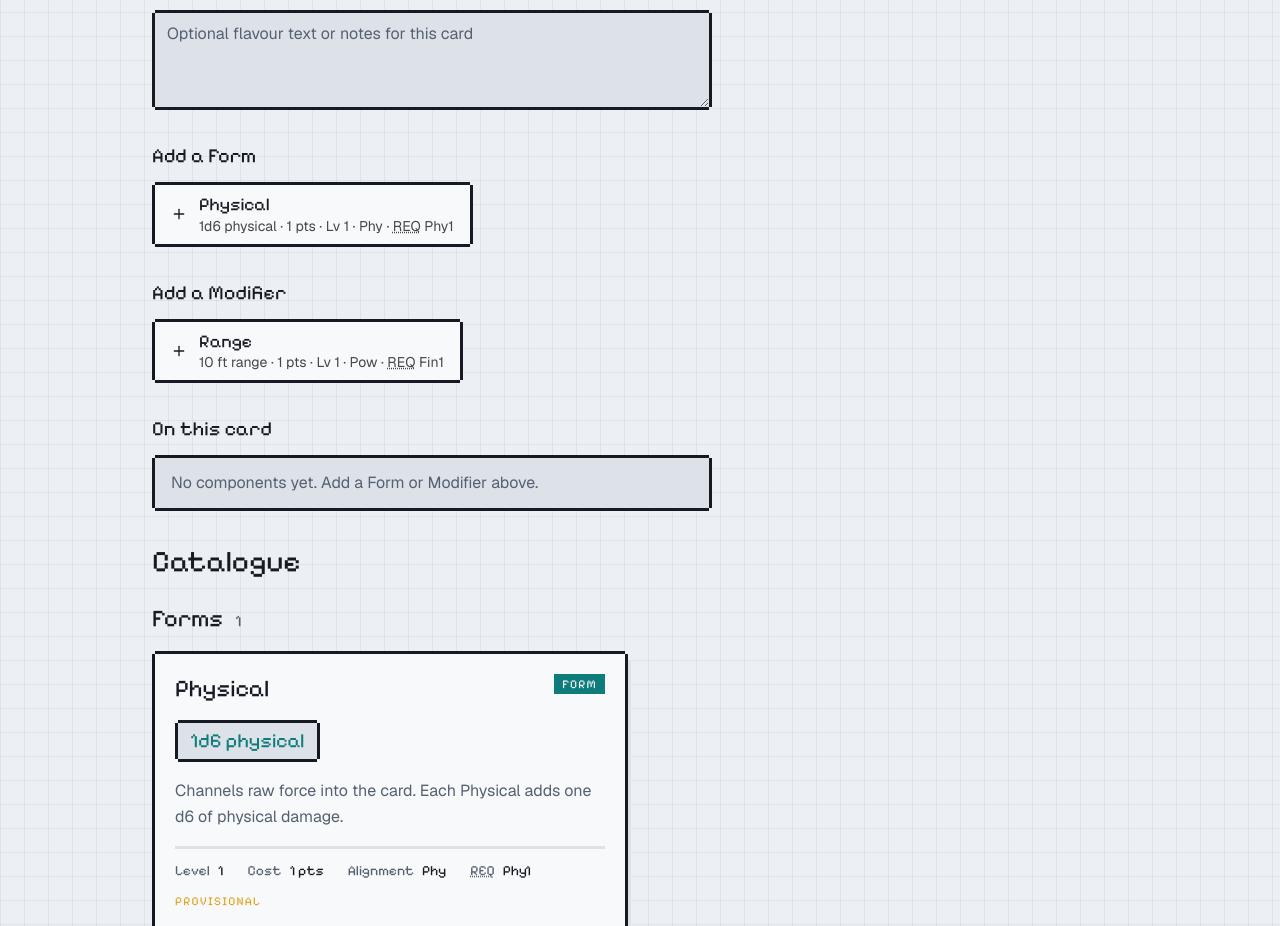
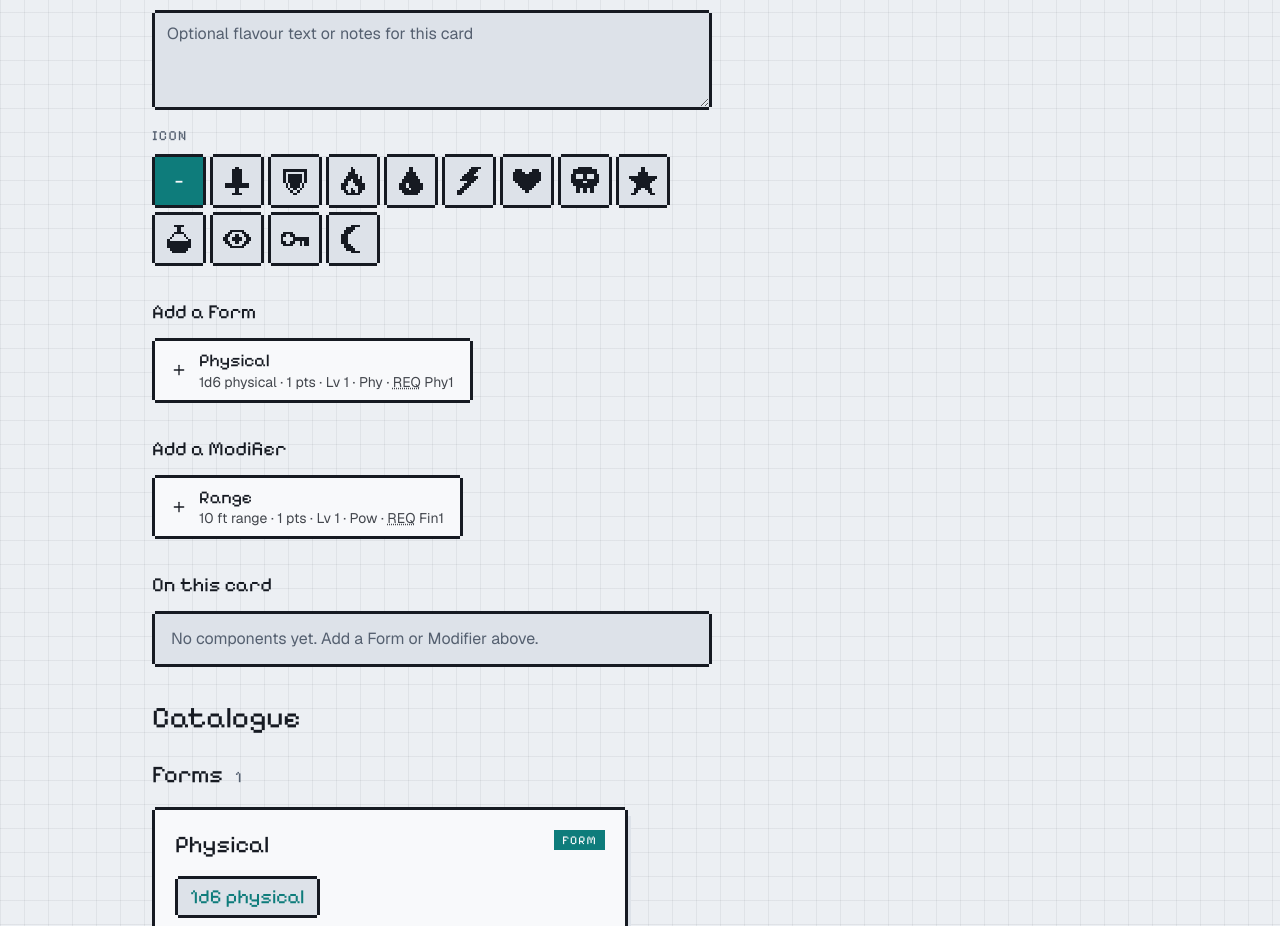
Before and after one commit to Kyallface/Towers-RPG-Beta, a Next.js app: page /cards/new in a window 1280 px wide. Shown: the part 900-1826 px from the top of the page. Built offline with nearby package versions, Linux system fonts and the light colour scheme.

Commit message:
Add pixel-art card icons (#26)

```diff
--- a/components/cards/card-builder.tsx
+++ b/components/cards/card-builder.tsx
@@ -14,6 +14,7 @@ import { MAX_CARD_DESCRIPTION_LENGTH, MAX_CARD_NAME_LENGTH } from '@/lib/cards/s
 import { PixelButton } from '@/components/pixel-button'
 import { ComponentPicker } from './component-picker'
 import { DraftComponents } from './draft-components'
+import { IconPicker } from './icon-picker'
 import { ResolvedCard } from './resolved-card'
 
 export function CardBuilder({ data }: { data: CatalogueData }) {
@@ -24,6 +25,7 @@ export function CardBuilder({ data }: { data: CatalogueData }) {
   const [draft, setDraft] = useState<CardDraft>(EMPTY_DRAFT)
   const [name, setName] = useState('')
   const [description, setDescription] = useState('')
+  const [icon, setIcon] = useState('')
   const [notice, setNotice] = useState<string | null>(null)
   const [isSaving, startSaving] = useTransition()
 
@@ -46,11 +48,12 @@ export function CardBuilder({ data }: { data: CatalogueData }) {
     apply({ ok: true, draft: EMPTY_DRAFT })
     setName('')
     setDescription('')
+    setIcon('')
   }
 
   function handleSave() {
     startSaving(async () => {
-      const result = await saveCard(name, description, [...draft.componentIds])
+      const result = await saveCard(name, description, [...draft.componentIds], icon || undefined)
       if (!result.ok) {
         setNotice(result.message)
         return
@@ -110,6 +113,7 @@ export function CardBuilder({ data }: { data: CatalogueData }) {
               className="pixel-frame m-[3px] resize-y bg-muted px-3 py-2 leading-relaxed text-foreground placeholder:text-muted-foreground focus-visible:outline-[3px] focus-visible:outline-offset-2 focus-visible:outline-ring"
             />
           </div>
+          <IconPicker value={icon} onChange={setIcon} />
         </fieldset>
         <ComponentPicker
           type="Form"
@@ -143,7 +147,7 @@ export function CardBuilder({ data }: { data: CatalogueData }) {
             type="button"
             variant="secondary"
             onClick={handleClear}
-            disabled={draft.componentIds.length === 0 && name.length === 0 && description.length === 0}
+            disabled={draft.componentIds.length === 0 && name.length === 0 && description.length === 0 && icon === ''}
           >
             <Eraser aria-hidden="true" className="size-5" />
             Clear
@@ -162,6 +166,7 @@ export function CardBuilder({ data }: { data: CatalogueData }) {
           resolution={resolution}
           title={name.trim() || 'Resolved card'}
           description={description.trim() || undefined}
+          icon={icon || undefined}
         />
       </div>
     </div>
--- /dev/null
+++ b/components/cards/icon-picker.tsx
@@ -0,0 +1,47 @@
+'use client'
+
+import { useId } from 'react'
+import { PIXEL_ICONS } from '@/lib/cards/icons'
+import { PixelIconGlyph } from './pixel-icon'
+
+const TILE =
+  'pixel-frame m-[3px] flex size-12 cursor-pointer items-center justify-center bg-muted text-foreground hover:text-primary peer-checked:bg-primary peer-checked:text-primary-foreground peer-focus-visible:outline-[3px] peer-focus-visible:outline-offset-2 peer-focus-visible:outline-ring'
+
+export function IconPicker({ value, onChange }: { value: string; onChange: (id: string) => void }) {
+  const name = useId()
+  const options = [{ id: '', label: 'No icon' }, ...PIXEL_ICONS]
+
+  return (
+    <fieldset className="flex flex-col gap-2">
+      <legend className="mb-2 font-pixel text-sm uppercase tracking-widest text-muted-foreground">Icon</legend>
+      <div className="flex flex-wrap gap-1">
+        {options.map((option) => {
+          const inputId = `${name}-${option.id || 'none'}`
+          return (
+            <div key={option.id || 'none'}>
+              <input
+                type="radio"
+                id={inputId}
+                name={name}
+                value={option.id}
+                checked={value === option.id}
+                onChange={() => onChange(option.id)}
+                className="peer sr-only"
+              />
+              <label htmlFor={inputId} title={option.label} className={TILE}>
+                <span className="sr-only">{option.label}</span>
+                {'pixels' in option ? (
+                  <PixelIconGlyph icon={option} className="size-7" />
+                ) : (
+                  <span aria-hidden="true" className="font-pixel text-lg">
+                    {'—'}
+                  </span>
+                )}
+              </label>
+            </div>
+          )
+        })}
+      </div>
+    </fieldset>
+  )
+}
--- /dev/null
+++ b/components/cards/pixel-icon.tsx
@@ -0,0 +1,25 @@
+import { ICON_GRID_SIZE, iconPath, type PixelIcon } from '@/lib/cards/icons'
+
+export function PixelIconGlyph({
+  icon,
+  className,
+  title,
+}: {
+  icon: PixelIcon
+  className?: string
+  title?: string
+}) {
+  return (
+    <svg
+      viewBox={`0 0 ${ICON_GRID_SIZE} ${ICON_GRID_SIZE}`}
+      shapeRendering="crispEdges"
+      fill="currentColor"
+      role={title ? 'img' : undefined}
+      aria-label={title}
+      aria-hidden={title ? undefined : true}
+      className={className ? `block ${className}` : 'block'}
+    >
+      <path d={iconPath(icon.pixels)} />
+    </svg>
+  )
+}
--- a/components/cards/saved-cards.tsx
+++ b/components/cards/saved-cards.tsx
@@ -45,6 +45,7 @@ export async function SavedCards() {
               resolution={resolveCard(card.componentIds, catalogue)}
               title={card.name}
               description={card.description}
+              icon={card.icon}
               headingId={`saved-${card.id}`}
               live={false}
               footer={<DeleteCardButton id={card.id} name={card.name} />}
--- /dev/null
+++ b/lib/cards/icons.ts
@@ -0,0 +1,251 @@
+/**
+ * Pixel-art card icons. Each icon is a 12×12 bitmap where `#` is a filled pixel
+ * and `.` is empty, so icons render crisply at any integer scale.
+ */
+export const ICON_GRID_SIZE = 12
+
+export type PixelIcon = {
+  readonly id: string
+  readonly label: string
+  readonly pixels: readonly string[]
+}
+
+export const PIXEL_ICONS: readonly PixelIcon[] = [
+  {
+    id: 'sword',
+    label: 'Sword',
+    pixels: [
+      '.....##.....',
+      '....####....',
+      '....####....',
+      '....####....',
+      '....####....',
+      '....####....',
+      '....####....',
+      '.##########.',
+      '.##########.',
+      '.....##.....',
+      '.....##.....',
+      '....####....',
+    ],
+  },
+  {
+    id: 'shield',
+    label: 'Shield',
+    pixels: [
+      '............',
+      '.##########.',
+      '.#........#.',
+      '.#.######.#.',
+      '.#.######.#.',
+      '.#.######.#.',
+      '.#.######.#.',
+      '..#.####.#..',
+      '..#.####.#..',
+      '...#.##.#...',
+      '....#..#....',
+      '.....##.....',
+    ],
+  },
+  {
+    id: 'flame',
+    label: 'Flame',
+    pixels: [
+      '.....#......',
+      '.....##.....',
+      '....###.....',
+      '....####....',
+      '...#####.#..',
+      '..###.####..',
+      '..##..####..',
+      '.###...####.',
+      '.##.....###.',
+      '.##..#..###.',
+      '..##.##.##..',
+      '...######...',
+    ],
+  },
+  {
+    id: 'droplet',
+    label: 'Droplet',
+    pixels: [
+      '.....##.....',
+      '.....##.....',
+      '....####....',
+      '....####....',
+      '...######...',
+      '..########..',
+      '..########..',
+      '.###.######.',
+      '.###.######.',
+      '.####.#####.',
+      '..########..',
+      '...######...',
+    ],
+  },
+  {
+    id: 'bolt',
+    label: 'Lightning bolt',
+    pixels: [
+      '.......####.',
+      '......####..',
+      '.....####...',
+      '....####....',
+      '...#######..',
+      '..#######...',
+      '.....###....',
+      '....###.....',
+      '...###......',
+      '..###.......',
+      '.###........',
+      '.##.........',
+    ],
+  },
+  {
+    id: 'heart',
+    label: 'Heart',
+    pixels: [
+      '............',
+      '.###....###.',
+      '#####..#####',
+      '############',
+      '############',
+      '############',
+      '.##########.',
+      '..########..',
+      '...######...',
+      '....####....',
+      '.....##.....',
+      '............',
+    ],
+  },
+  {
+    id: 'skull',
+    label: 'Skull',
+    pixels: [
+      '...######...',
+      '.##########.',
+      '.##########.',
+      '##...##...##',
+      '##...##...##',
+      '############',
+      '#####..#####',
+      '.##########.',
+      '..########..',
+      '..##.##.##..',
+      '..##.##.##..',
+      '............',
+    ],
+  },
+  {
+    id: 'star',
+    label: 'Star',
+    pixels: [
+      '.....##.....',
+      '.....##.....',
+      '....####....',
+      '....####....',
+      '############',
+      '.##########.',
+      '..########..',
+      '...######...',
+      '...######...',
+      '..###..###..',
+      '..##....##..',
+      '.##......##.',
+    ],
+  },
+  {
+    id: 'potion',
+    label: 'Potion',
+    pixels: [
+      '....####....',
+      '.....##.....',
+      '.....##.....',
+      '....####....',
+      '...#....#...',
+      '..#......#..',
+      '.#........#.',
+      '.##########.',
+      '.##########.',
+      '.##########.',
+      '..########..',
+      '...######...',
+    ],
+  },
+  {
+    id: 'eye',
+    label: 'Eye',
+    pixels: [
+      '............',
+      '............',
+      '...######...',
+      '..##....##..',
+      '.##..##..##.',
+      '##..####..##',
+      '##..####..##',
+      '.##..##..##.',
+      '..##....##..',
+      '...######...',
+      '............',
+      '............',
+    ],
+  },
+  {
+    id: 'key',
+    label: 'Key',
+    pixels: [
+      '............',
+      '............',
+      '............',
+      '.####.......',
+      '##..##......',
+      '#....#######',
+      '#....#######',
+      '##..##..#.##',
+      '.####...#.##',
+      '............',
+      '............',
+      '............',
+    ],
+  },
+  {
+    id: 'moon',
+    label: 'Moon',
+    pixels: [
+      '.....####...',
+      '...####.....',
+      '..####......',
+      '..###.......',
+      '.###........',
+      '.###........',
+      '.###........',
+      '.###........',
+      '..###.......',
+      '..####......',
+      '...####.....',
+      '.....####...',
+    ],
+  },
+]
+
+const ICONS_BY_ID = new Map(PIXEL_ICONS.map((icon) => [icon.id, icon]))
+
+export function getPixelIcon(id: string | undefined): PixelIcon | undefined {
+  return id ? ICONS_BY_ID.get(id) : undefined
+}
+
+export function isPixelIconId(id: unknown): id is string {
+  return typeof id === 'string' && ICONS_BY_ID.has(id)
+}
+
+/** Converts a bitmap into a single SVG path made of 1×1 squares. */
+export function iconPath(pixels: readonly string[]): string {
+  const segments: string[] = []
+  pixels.forEach((row, y) => {
+    for (let x = 0; x < row.length; x++) {
+      if (row[x] === '#') segments.push(`M${x} ${y}h1v1h-1z`)
+    }
+  })
+  return segments.join('')
+}
--- a/lib/cards/saved.ts
+++ b/lib/cards/saved.ts
@@ -1,3 +1,5 @@
+import { isPixelIconId } from './icons'
+
 /**
  * Saved (resolved) cards persisted to content/saved-cards.json. Only the canonical
  * component ID list is stored; stats are always re-resolved from the current catalogue.
@@ -8,6 +10,8 @@ export type SavedCard = {
   readonly id: string
   readonly name: string
   readonly description?: string
+  /** Optional pixel icon ID from lib/cards/icons. Unknown IDs render as no icon. */
+  readonly icon?: string
   readonly componentIds: readonly string[]
   readonly savedAt: string
 }
@@ -38,6 +42,7 @@ function isSavedCard(value: unknown): value is SavedCard {
     value.id.length > 0 &&
     typeof value.name === 'string' &&
     (value.description === undefined || typeof value.description === 'string') &&
+    (value.icon === undefined || typeof value.icon === 'string') &&
     typeof value.savedAt === 'string' &&
     Array.isArray(value.componentIds) &&
     value.componentIds.every((id) => typeof id === 'string')
@@ -72,6 +77,7 @@ export type CardInputResult =
       readonly ok: true
       readonly name: string
       readonly description: string
+      readonly icon: string | undefined
       readonly componentIds: readonly string[]
     }
   | { readonly ok: false; readonly message: string }
@@ -82,6 +88,7 @@ export function validateCardInput(
   description: unknown,
   componentIds: unknown,
   knownIds: ReadonlySet<string>,
+  icon: unknown = undefined,
 ): CardInputResult {
   const trimmed = typeof name === 'string' ? name.trim() : ''
   if (trimmed.length === 0) return { ok: false, message: 'Give the card a name before saving.' }
@@ -104,5 +111,14 @@ export function validateCardInput(
   }
   const unknown = componentIds.find((id) => !knownIds.has(id))
   if (unknown) return { ok: false, message: `"${unknown}" is not in the catalogue, so the card was not saved.` }
-  return { ok: true, name: trimmed, description: trimmedDescription, componentIds: [...componentIds] }
+  if (icon !== undefined && icon !== '' && !isPixelIconId(icon)) {
+    return { ok: false, message: 'That icon is not available, so the card was not saved.' }
+  }
+  return {
+    ok: true,
+    name: trimmed,
+    description: trimmedDescription,
+    icon: isPixelIconId(icon) ? icon : undefined,
+    componentIds: [...componentIds],
+  }
 }
```
Also changed, not shown: app/cards/actions.ts (+8 -2 lines), components/cards/resolved-card.tsx (+18 -3 lines), 1 other file (tests, documents, lock files or other folders).
